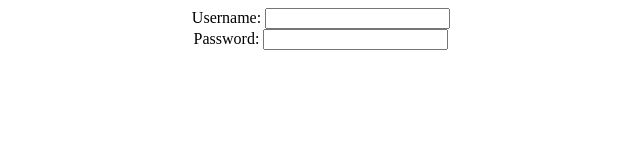
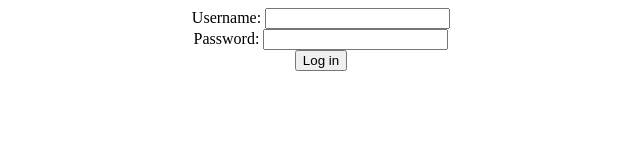
Before and after one commit to Ahesselager/swapi, an Angular app in the folder swapi/: page / in a window 1280 px wide. Shown: the top 160 px of the page, without its empty margins (319-959 px from the left). Built offline with nearby package versions, Linux system fonts and the light colour scheme.

Commit message:
Added login button to frontpage

```diff
--- a/swapi/src/app/app.component.html
+++ b/swapi/src/app/app.component.html
@@ -9,6 +9,7 @@
   <div *ngIf="!isLoggedIn">
     <div>Username: <input type="text" [(ngModel)]="username" /><br /></div>
     <div>Password: <input type="text" [(ngModel)]="password" /><br /></div>
+    <button (click)="LogIn()">Log in</button>
   </div>
 </div>
 <router-outlet></router-outlet>
```
